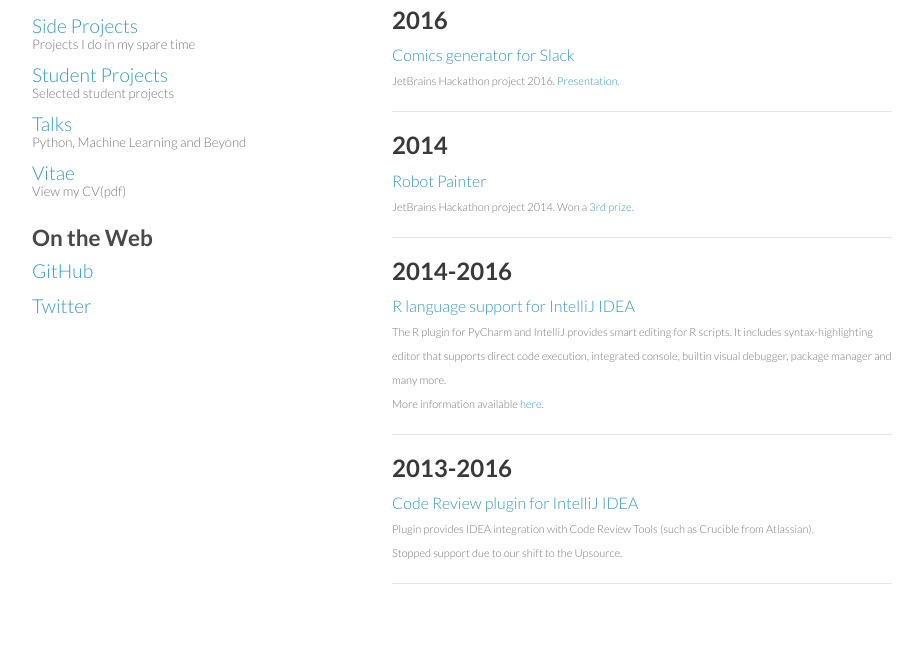
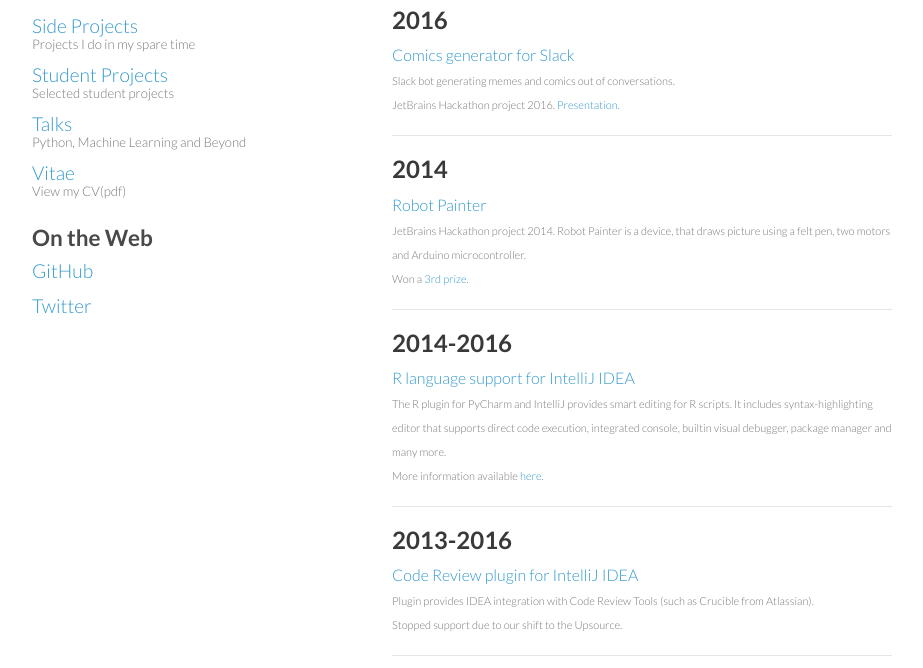
Before and after one commit to ktisha/ktisha.github.io, a plain HTML site: page side-projects.html in a window 1280 px wide. Shown: the part 118-786 px from the top of the page, without its empty margins (178-1101 px from the left). Drawn offline with Linux system fonts and the light colour scheme.

Commit message:
description for projects

```diff
--- a/side-projects.html
+++ b/side-projects.html
@@ -48,7 +48,8 @@
 
         <p>
         <a href="https://github.com/ktisha/ComicSlack">Comics generator for Slack</a><br>
-            <small>JetBrains Hackathon project 2016. <a href="https://drive.google.com/file/d/0B9_Kz9QtEz4fR2NpTC1LZWtxMWM/view">Presentation.</a></small>
+            <small> Slack bot generating memes and comics out of conversations.
+                <br>JetBrains Hackathon project 2016. <a href="https://drive.google.com/file/d/0B9_Kz9QtEz4fR2NpTC1LZWtxMWM/view">Presentation.</a></small>
         </p>
         <hr/>
 
@@ -56,7 +57,9 @@
 
         <p>
         <a href="https://www.youtube.com/watch?v=gOzLHJyKwsE">Robot Painter</a><br>
-            <small>JetBrains Hackathon project 2014. Won a <a href="https://habr.com/company/JetBrains/blog/230007/">3rd prize</a>.</small>
+            <small>JetBrains Hackathon project 2014. Robot Painter is a device, that draws picture using a felt pen, two motors and Arduino microcontroller.
+                <br>
+                Won a <a href="https://habr.com/company/JetBrains/blog/230007/">3rd prize</a>.</small>
         </p>
         <hr/>
 
```
